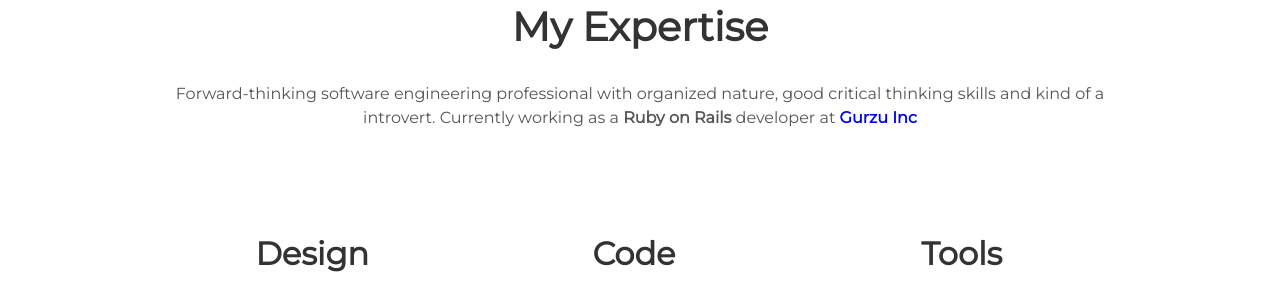
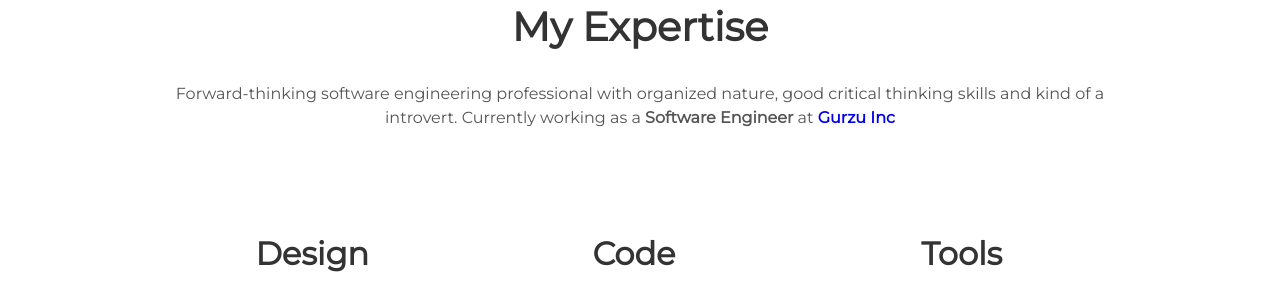
Before and after one commit to developerBlogs/developerBlogs.github.io, a Jekyll site: the page built from index.html, in a window 1280 px wide. Shown: the part 978-1278 px from the top of the page. Built offline with Jekyll 4.4.1, drawn with Linux system fonts in a browser that asks for light colours.

Commit message:
edit about me

```diff
--- a/_config.yml
+++ b/_config.yml
@@ -9,7 +9,7 @@ tag_url: 'https://developerblogs.github.io/blogs/'
 
 # User settings
 username: Sajan Basnet
-user_description: Forward-thinking software engineering professional with organized nature, good critical thinking skills and kind of a introvert. Currently working as a <strong> Ruby on Rails </strong> developer at <a  style="text-decoration:none" href="https://www.gurzu.com" target="_blank"><b> Gurzu Inc </b></a>
+user_description: Forward-thinking software engineering professional with organized nature, good critical thinking skills and kind of a introvert. Currently working as a <strong> Software Engineer </strong> at <a  style="text-decoration:none" href="https://www.gurzu.com" target="_blank"><b> Gurzu Inc </b></a>
 user_title: Software Engineer
 email: sajanbasnet75@gmail.com
 # twitter_username: lorem_ipsum
```
